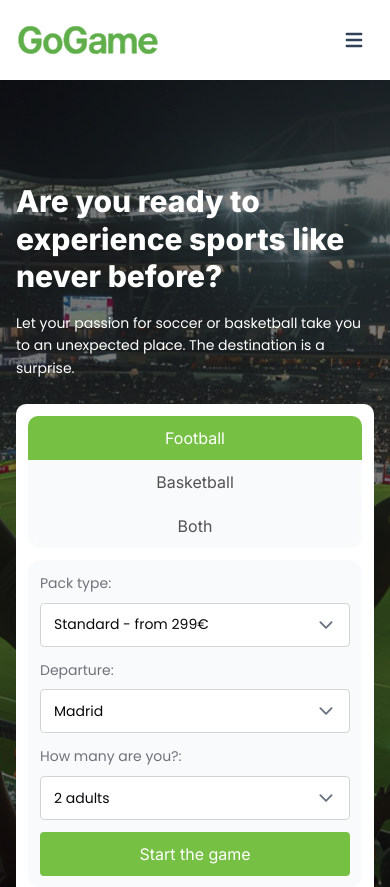
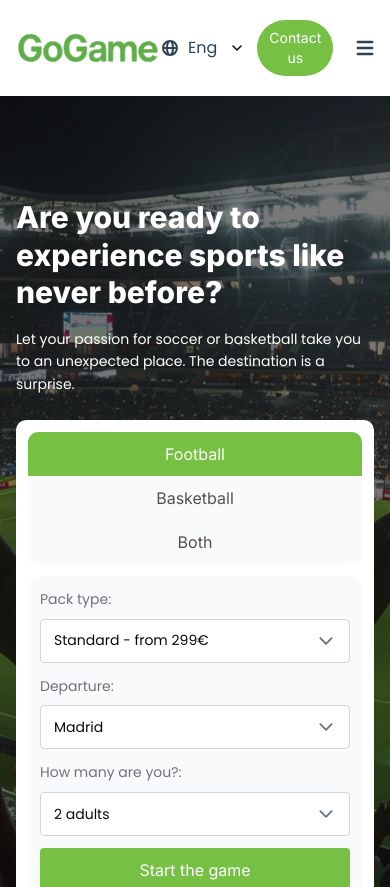
Before and after one commit to backbencherstudio/gogamee, a Next.js app: page / in a window 390 px wide. Shown: the top 887 px of the page. Built offline with nearby package versions, Linux system fonts and the light colour scheme.

Commit message:
Menu updated

```diff
--- a/app/(frontend)/_components/common/menu.tsx
+++ b/app/(frontend)/_components/common/menu.tsx
@@ -43,13 +43,57 @@ export default function Menu() {
           <Image src="/logo.svg" className="min-w-36 h-auto" alt="Logo" width={100} height={100} />
         </div>
 
+        {/* Mobile Language & Contact - Always Visible */}
+        <div className="lg:hidden flex items-center gap-3">
+          {/* Language Selector - Mobile */}
+          <div className="relative">
+            <button
+              onClick={toggleLangDropdown}
+              className="flex items-center gap-2 py-2 hover:text-lime-600 transition-colors cursor-pointer"
+            >
+              <HiGlobeAlt className="w-5 h-5 text-slate-700" />
+              <span className="text-slate-700 font-['Poppins']">{selectedLang.code}</span>
+              <div className="w-4 h-4 relative ml-1">
+                <svg width="16" height="16" viewBox="0 0 16 16" fill="none" xmlns="http://www.w3.org/2000/svg" className={`transform transition-transform ${isLangDropdownOpen ? 'rotate-180' : ''}`}>
+                  <path d="M4 6L8 10L12 6" stroke="currentColor" strokeWidth="1.5" strokeLinecap="round" strokeLinejoin="round"/>
+                </svg>
+              </div>
+            </button>
+
+            {/* Language Dropdown - Mobile */}
+            {isLangDropdownOpen && (
+              <div className="absolute top-full right-0 bg-white rounded-lg shadow-lg mt-2 py-2 w-40 z-50">
+                {languages.map((lang) => (
+                  <button
+                    key={lang.code}
+                    onClick={() => selectLanguage(lang)}
+                    className={`w-full px-4 py-2 text-left hover:bg-gray-50 transition-colors cursor-pointer ${
+                      selectedLang.code === lang.code ? 'text-[#76C043]' : 'text-slate-700'
+                    }`}
+                  >
+                    <span className="font-['Poppins']">{lang.label}</span>
+                  </button>
+                ))}
+              </div>
+            )}
+          </div>
+
+          {/* Contact Button - Mobile */}
+          <Link
+            href="/contact"
+            className="px-3 py-2 bg-[#76C043] rounded-[999px] flex justify-center items-center gap-2 hover:bg-lime-600 transition-colors cursor-pointer"
+          >
+            <span className="text-center text-white text-sm font-normal font-['Inter'] leading-5">{t.menu.contactUs}</span>
+          </Link>
+
           {/* Mobile Menu Button */}
           <button
-          className="lg:hidden p-2 text-slate-700 hover:text-lime-600 cursor-pointer"
+            className="p-2 text-slate-700 hover:text-lime-600 cursor-pointer"
             onClick={() => setIsMenuOpen(!isMenuOpen)}
           >
             {isMenuOpen ? <HiX size={24} /> : <HiMenu size={24} />}
           </button>
+        </div>
 
         {/* Navigation Links - Desktop */}
         <div className="hidden lg:flex justify-center items-center gap-14">
@@ -123,47 +167,6 @@ export default function Menu() {
                   {item.label}
                 </Link>
               ))}
-
-              {/* Language Selector - Mobile */}
-              <div className="relative">
-                <button
-                  onClick={toggleLangDropdown}
-                  className="flex items-center gap-2 py-2 w-full hover:text-lime-600 transition-colors cursor-pointer"
-                >
-                  <HiGlobeAlt className="w-5 h-5 text-slate-700" />
-                  <span className="text-slate-700 font-['Poppins']">{selectedLang.code}</span>
-                  <div className="w-4 h-4 relative ml-1">
-                    <svg width="16" height="16" viewBox="0 0 16 16" fill="none" xmlns="http://www.w3.org/2000/svg" className={`transform transition-transform ${isLangDropdownOpen ? 'rotate-180' : ''}`}>
-                      <path d="M4 6L8 10L12 6" stroke="currentColor" strokeWidth="1.5" strokeLinecap="round" strokeLinejoin="round"/>
-                    </svg>
-                  </div>
-                </button>
-
-                {/* Language Dropdown - Mobile */}
-                {isLangDropdownOpen && (
-                  <div className="bg-gray-50 rounded-lg mt-2 py-2">
-                    {languages.map((lang) => (
-                      <button
-                        key={lang.code}
-                        onClick={() => selectLanguage(lang)}
-                        className={`w-full px-4 py-2 text-left hover:bg-gray-100 transition-colors cursor-pointer ${
-                          selectedLang.code === lang.code ? 'text-[#76C043]' : 'text-slate-700'
-                        }`}
-                      >
-                        <span className="font-['Poppins']">{lang.label}</span>
-                      </button>
-                    ))}
-                  </div>
-                )}
-              </div>
-
-              <Link
-                href="/contact"
-                className="px-4 py-2.5 bg-[#76C043] rounded-[999px] flex justify-center items-center gap-2.5 hover:bg-lime-600 transition-colors w-full cursor-pointer"
-                onClick={() => setIsMenuOpen(false)}
-              >
-                <span className="text-center text-white text-lg font-normal font-['Inter'] leading-7">{t.menu.contactUs}</span>
-              </Link>
             </nav>
           </div>
         )}
```
Lines whose indentation alone changed are shown as unchanged.
